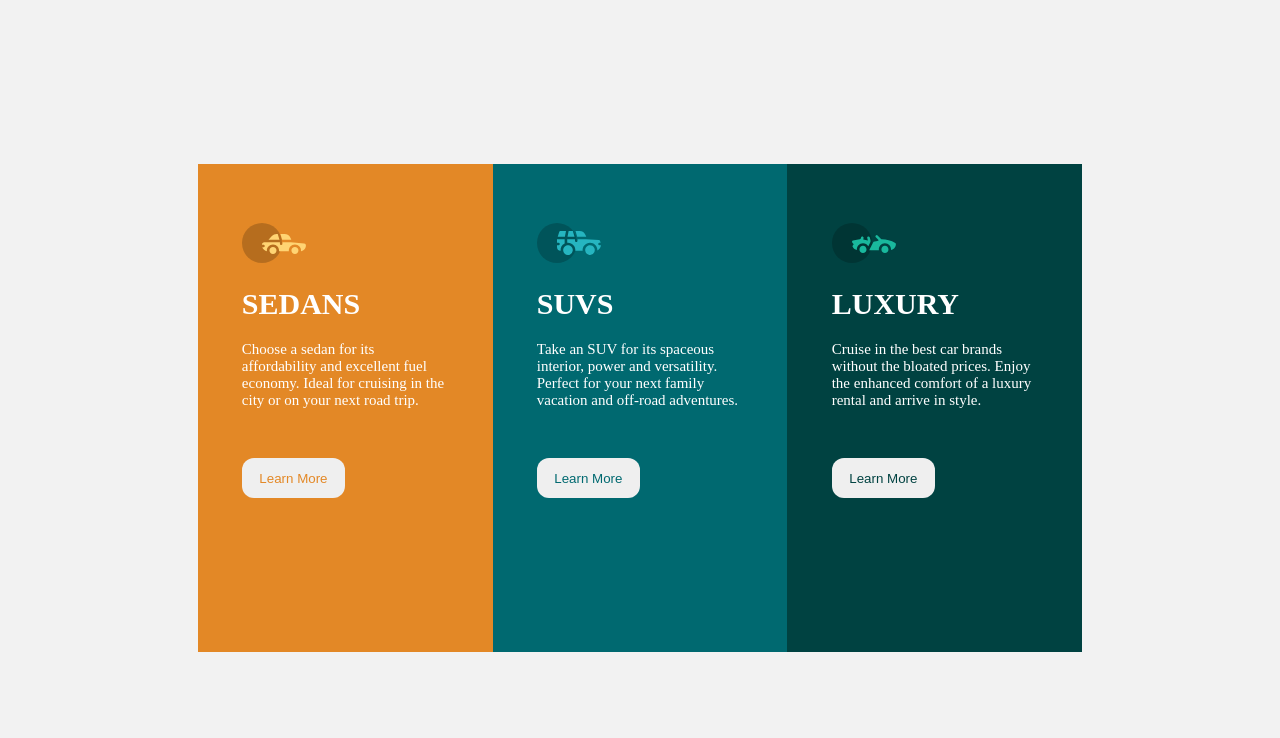
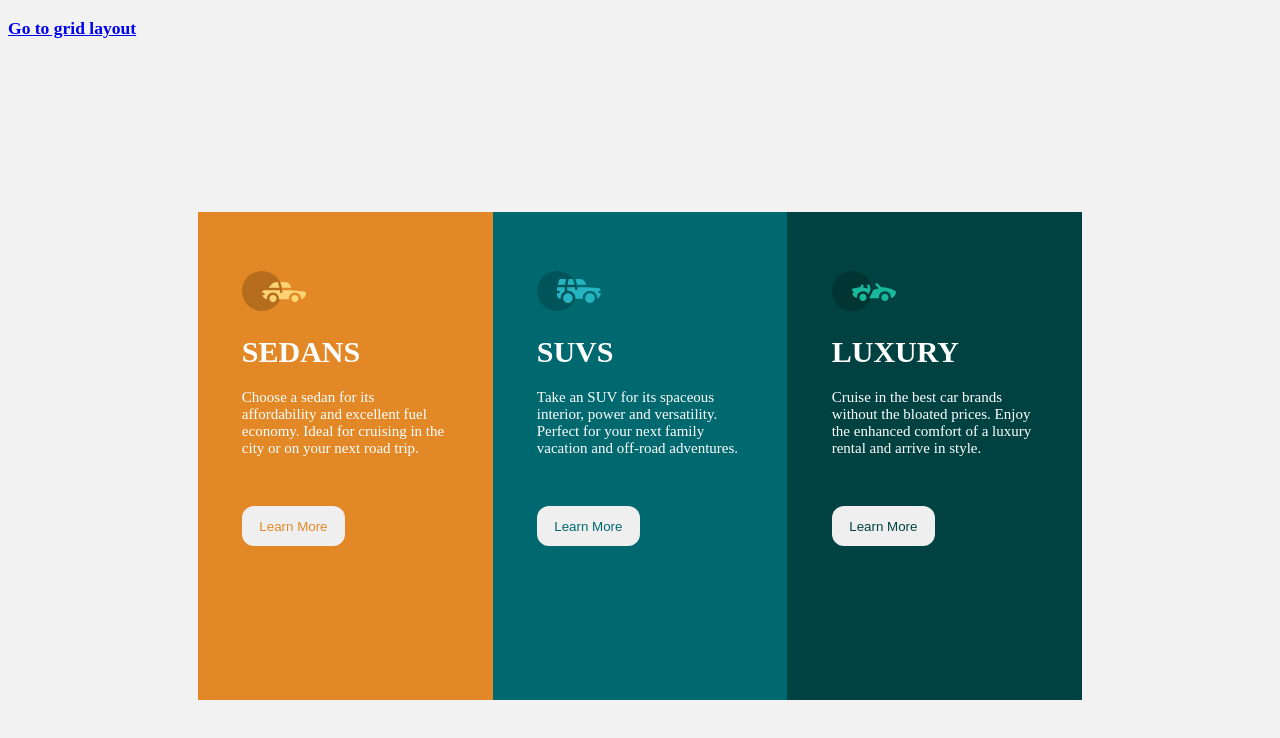
Before and after one commit to Jessetegz/zuri-training, a plain HTML site: page index.html in a window 1280 px wide. Drawn offline with Linux system fonts and the light colour scheme.

Commit message:
final touches.

```diff
--- a/index.html
+++ b/index.html
@@ -8,6 +8,7 @@
     <link href="style.css" rel="stylesheet" />
 </head>
 <body>
+    <h3><a href="https://jessetegz.github.io/zuri-training/grid.html">Go to grid layout</a></h3>
     <main>
         <div class="one">
             <p><img src="icon-sedans.svg"></img></p>
```
Also changed, not shown: grid.html (+1 -0 lines).
